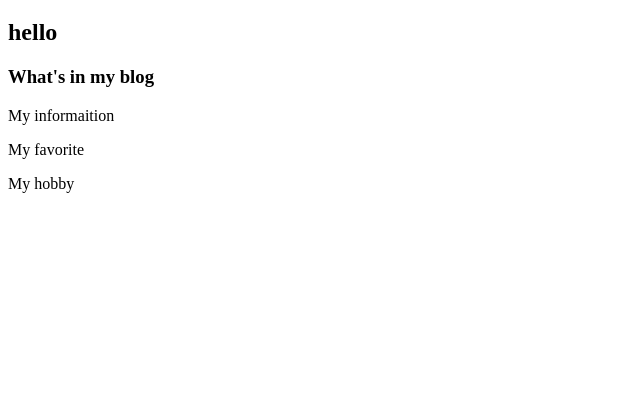
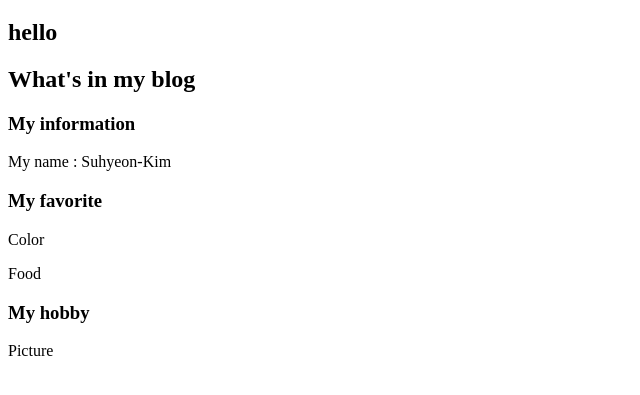
Before and after one commit to suhyeon1103/My_blog, a plain HTML site: page index.html in a window 1280 px wide. Shown: the part 61-456 px from the top of the page, without its empty margins (0-640 px from the left). Drawn offline with Linux system fonts and the light colour scheme.

Commit message:
more info

```diff
--- a/index.html
+++ b/index.html
@@ -10,12 +10,16 @@
 
     <h2>hello</h2>
 
-    <h3>What's in my blog</h3>
+    <h2>What's in my blog</h2>
 
-    <p>My informaition</p>
+    <h3>My information</h3>
+    <p>My name : Suhyeon-Kim</p>
 
-    <p>My favorite</p>
+    <h3>My favorite</h3>
+    <p>Color</p>
+    <p>Food</p>
 
-    <p>My hobby</p>
+    <h3>My hobby</h3>
+    <p>Picture</p>
 </body>
 </html>
```
